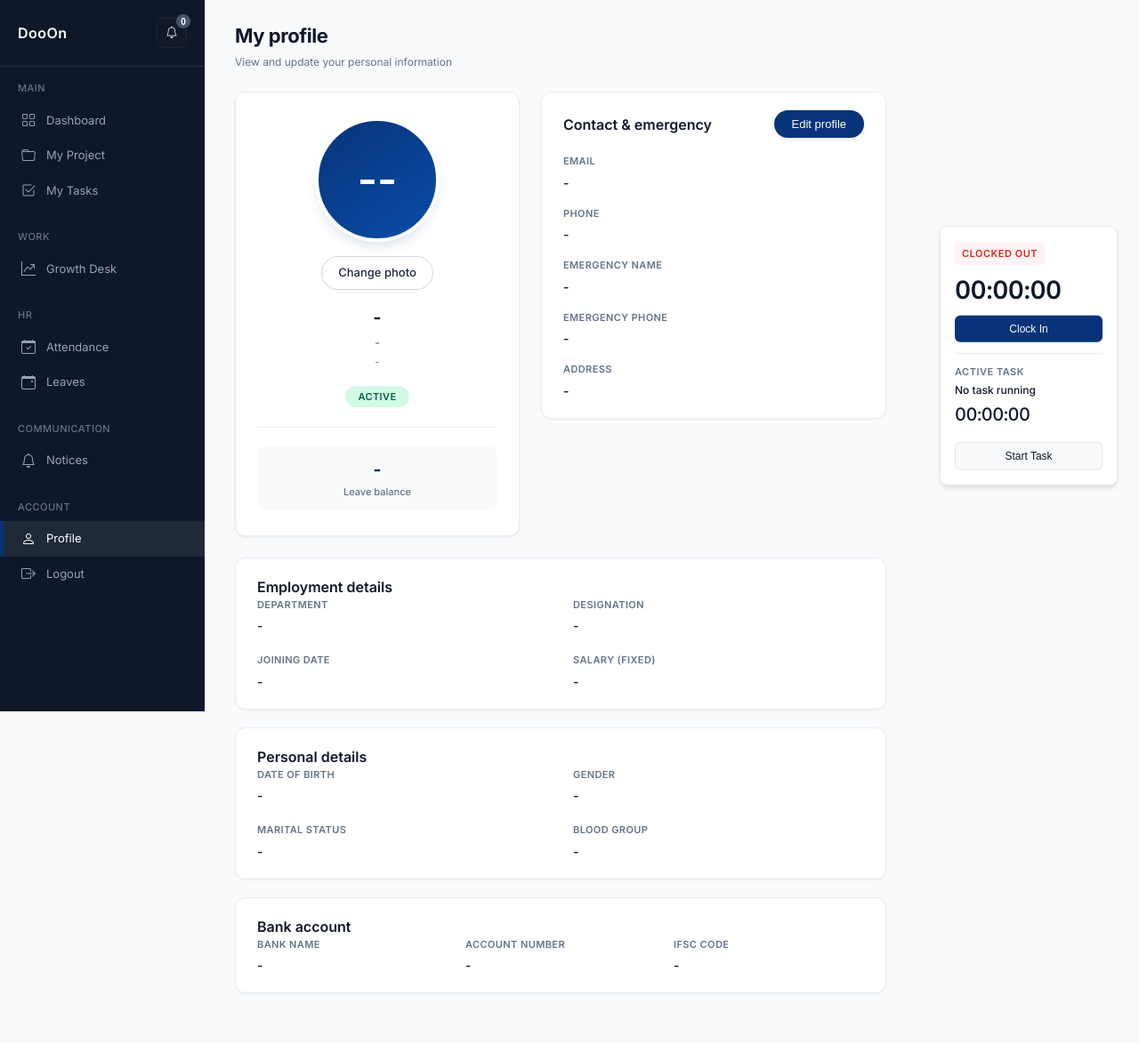
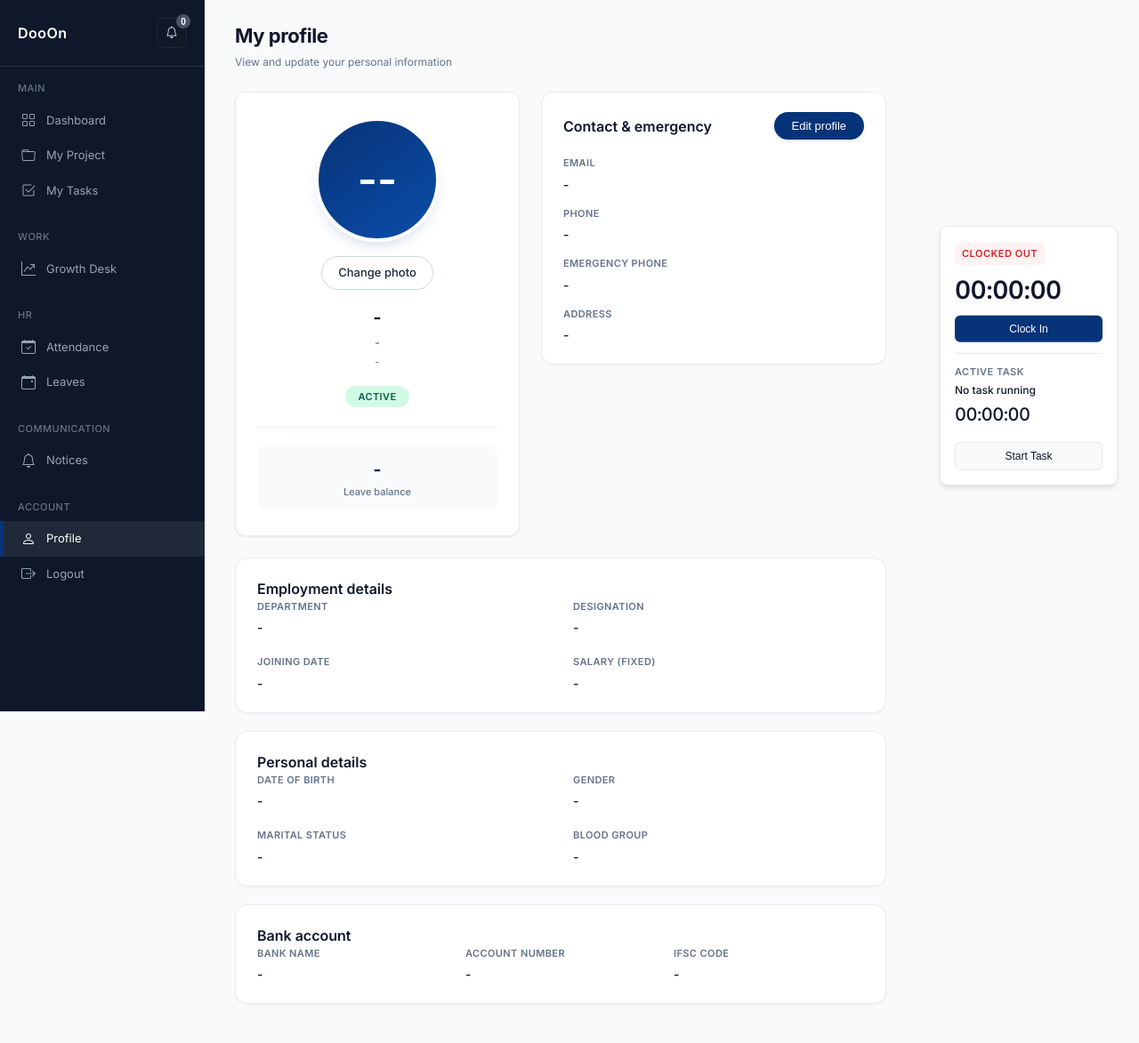
Before and after one commit to diyadave/HR_MANAGEMENT, a Python web app: template frontend/templates/employee/profile.html in a window 1280 px wide. Shown: the whole page at 89% size. Before the commit the page ends 1117 px from the top, so only its background shows below. Run offline with Jinja, Linux system fonts and the light colour scheme; the template is opened without the code that fills it, so the values that code supplies are empty.

Commit message:
profile updated

```diff
--- a/frontend/templates/employee/my_project.html
+++ b/frontend/templates/employee/my_project.html
@@ -527,10 +527,6 @@
                 </div>
 
                 <div class="action-buttons">
-                    <button class="btn btn-secondary">
-                        <i class="fas fa-filter"></i>
-                        Filter
-                    </button>
                     <select class="table-filter" style="padding: 10px 12px;">
                         <option value="">All Projects</option>
                         <option value="active">Active</option>
--- a/frontend/templates/employee/profile.html
+++ b/frontend/templates/employee/profile.html
@@ -200,8 +200,8 @@
         /* info sections */
         .info-section {
             background: white;
-            border-radius: 12px;
-            padding: 20px 24px;
+            border-radius: 14px;
+            padding: 22px 24px;
             box-shadow: 0 1px 3px rgba(0,0,0,0.03), 0 1px 2px rgba(0,0,0,0.02);
             border: 1px solid #e9edf2;
             margin-bottom: 20px;
@@ -254,8 +254,8 @@
         }
 
         .contact-grid {
-            grid-template-columns: minmax(0, 1fr) minmax(0, 1fr);
-            gap: 16px 20px;
+            grid-template-columns: 1fr;
+            gap: 14px 18px;
         }
 
         .info-item {
@@ -420,15 +420,14 @@
                 </div>
                 <div id="contactView" class="info-grid contact-grid">
                     <!-- static view mode for contact (populated later) -->
-                    <div class="info-item"><span class="info-label">Email</span><span class="info-value" id="viewEmail">-</span></div>
+                    <div class="info-item full-width"><span class="info-label">Email</span><span class="info-value" id="viewEmail">-</span></div>
                     <div class="info-item"><span class="info-label">Phone</span><span class="info-value" id="viewPhone">-</span></div>
-                    <div class="info-item"><span class="info-label">Emergency name</span><span class="info-value" id="viewEmergencyName">-</span></div>
                     <div class="info-item"><span class="info-label">Emergency phone</span><span class="info-value" id="viewEmergencyPhone">-</span></div>
                     <div class="info-item full-width"><span class="info-label">Address</span><span class="info-value" id="viewAddress">-</span></div>
                 </div>
                 <!-- edit mode contact form (hidden initially) -->
                 <div id="contactEdit" style="display:none;" class="info-grid contact-grid">
-                    <div class="info-item"><span class="info-label">Email (read only)</span><input class="editable-input" id="editEmail" readonly disabled></div>
+                    <div class="info-item full-width"><span class="info-label">Email (read only)</span><input class="editable-input" id="editEmail" readonly disabled></div>
                     <div class="info-item">
                         <span class="info-label">Phone</span>
                         <div class="phone-input-group">
@@ -443,7 +442,6 @@
                             <input type="text" class="editable-input phone-local-input" id="editPhoneLocal" placeholder="Phone number">
                         </div>
                     </div>
-                    <div class="info-item"><span class="info-label">Emergency name</span><input class="editable-input" id="editEmergencyName"></div>
                     <div class="info-item">
                         <span class="info-label">Emergency phone</span>
                         <div class="phone-input-group">
@@ -625,7 +623,6 @@
                     // --- contact view ---
                     document.getElementById('viewEmail').innerText = data.email || '-';
                     document.getElementById('viewPhone').innerText = data.phone || '-';
-                    document.getElementById('viewEmergencyName').innerText = data.emergency_contact_name || '-';
                     document.getElementById('viewEmergencyPhone').innerText = data.emergency_contact_phone || '-';
                     document.getElementById('viewAddress').innerText = data.address || '-';
 
@@ -652,7 +649,6 @@
                     const emergencyPhoneParts = parsePhoneParts(data.emergency_contact_phone || '');
                     document.getElementById('editPhoneCountry').value = phoneParts.code;
                     document.getElementById('editPhoneLocal').value = phoneParts.local;
-                    document.getElementById('editEmergencyName').value = data.emergency_contact_name || '';
                     document.getElementById('editEmergencyPhoneCountry').value = emergencyPhoneParts.code;
                     document.getElementById('editEmergencyPhoneLocal').value = emergencyPhoneParts.local;
                     document.getElementById('editAddress').value = data.address || '';
@@ -698,7 +694,7 @@
                     gender: document.getElementById('editGender').value || null,
                     marital_status: document.getElementById('editMarital').value || null,
                     blood_group: document.getElementById('editBlood').value || null,
-                    emergency_contact_name: document.getElementById('editEmergencyName').value || null,
+                    emergency_contact_name: currentProfile.emergency_contact_name || null,
                     emergency_contact_phone: (() => {
                         const code = (document.getElementById('editEmergencyPhoneCountry')?.value || DEFAULT_PHONE_CODE).trim();
                         const local = (document.getElementById('editEmergencyPhoneLocal')?.value || '').replace(/\D/g, '');
```
Also changed, not shown: backend/uploads/profile_images/2_5ef30eef3de643baae8f7de6092cc196.jpg (added).
